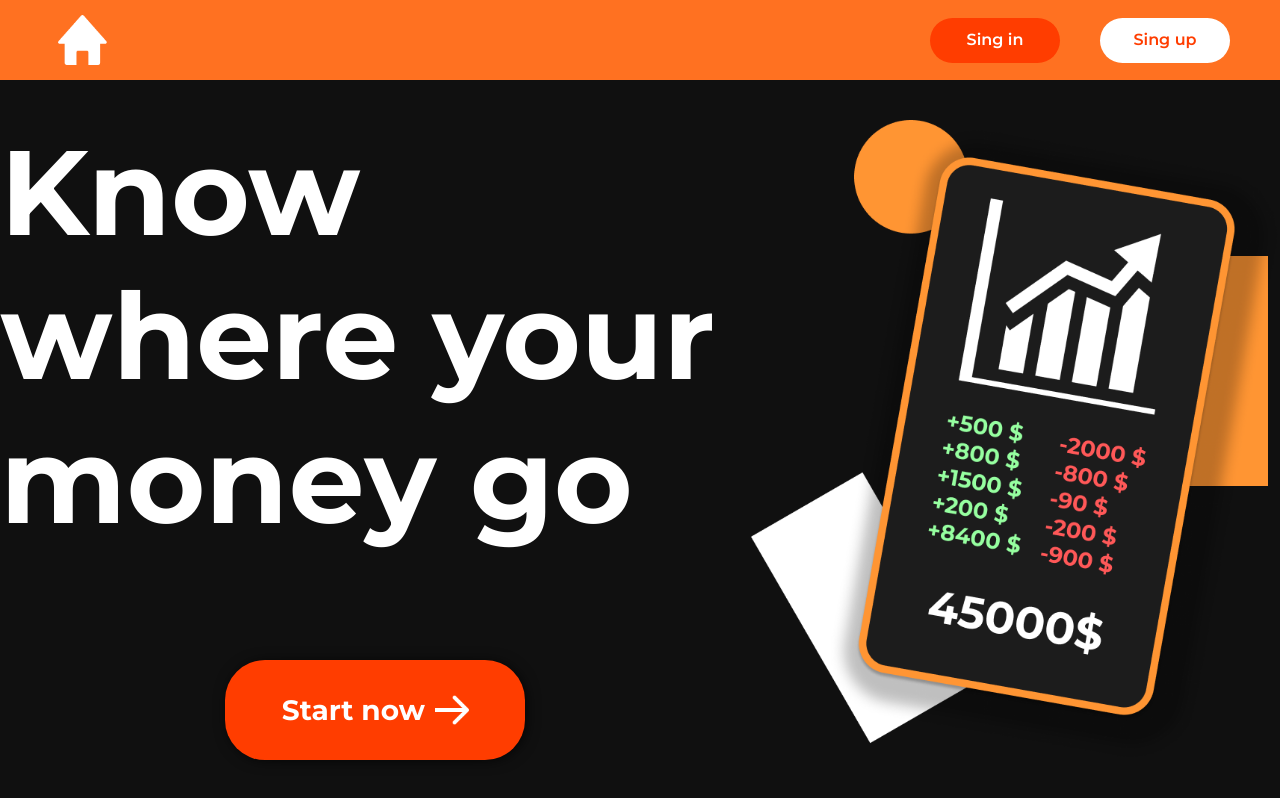
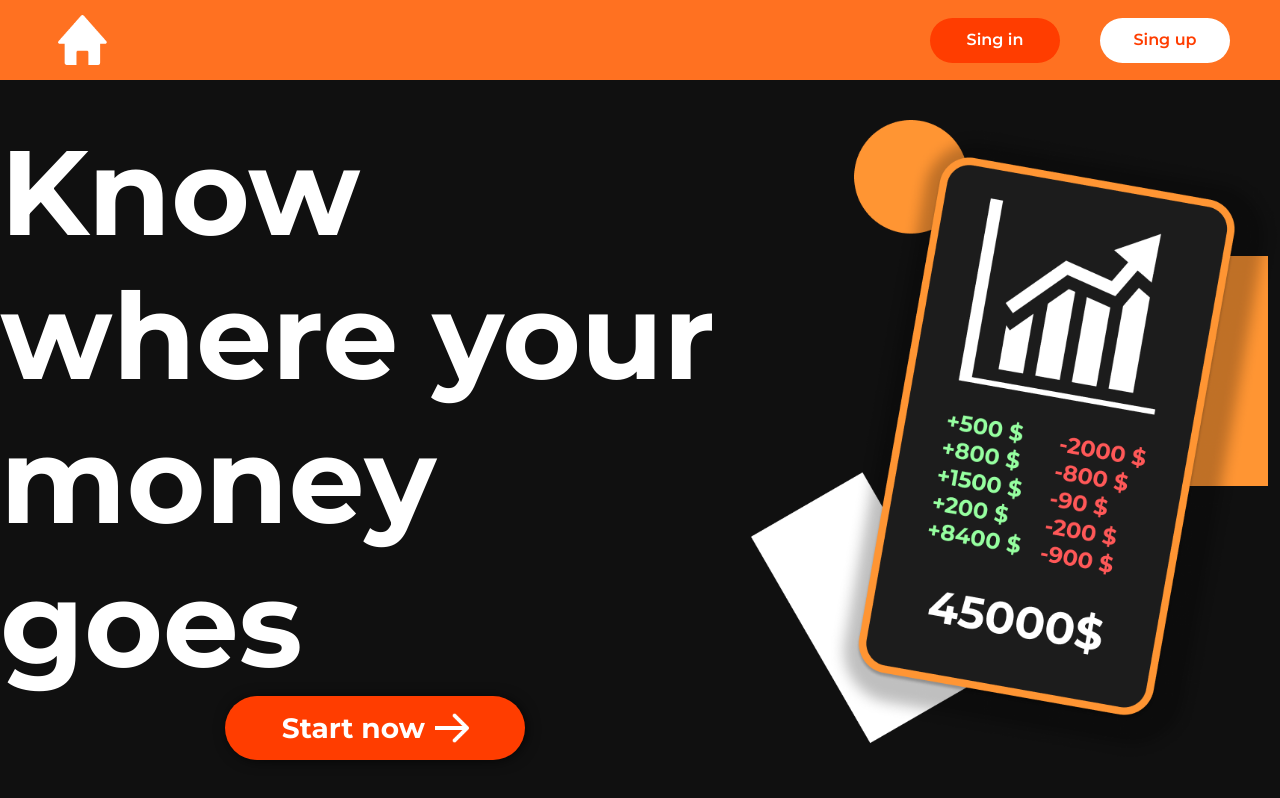
Before and after one commit to N0rvil/moneycon-frontend, a React (Create React App) app: page / in a window 1280 px wide. Built offline with nearby package versions, Linux system fonts and the light colour scheme.

Commit message:
fixing english typo

```diff
--- a/src/pages/LandingPage/LandingPage.js
+++ b/src/pages/LandingPage/LandingPage.js
@@ -8,7 +8,7 @@ const LandingPage = () => {
     <div className='landingpage'>
       <div className='landingpage__box'>
         <div className='landingpage__frame'>
-          <h1 className='landingpage__header'>Know where your money go</h1>
+          <h1 className='landingpage__header'>Know where your money goes</h1>
         </div>
         <Link className='btn__medium-orange' to='/signup'>
           Start now
```
